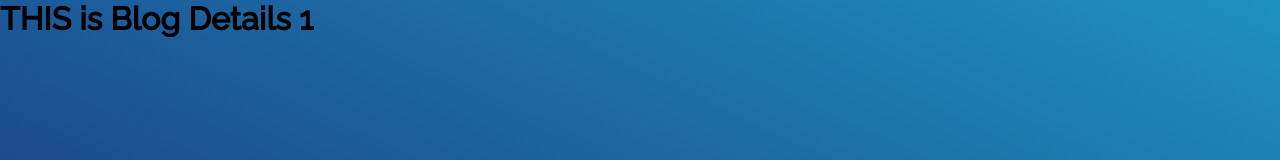
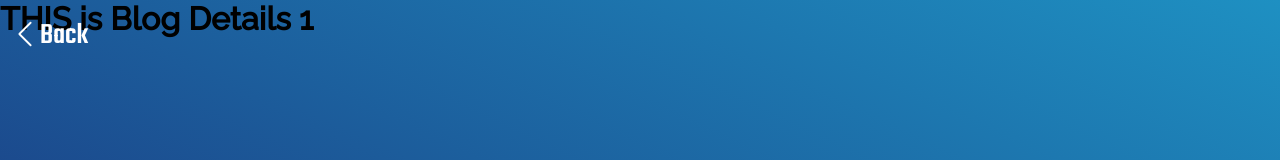
Before and after one commit to MirzaAyon/blog-website-react-router, a React (Create React App) app: page /blog/1 in a window 1280 px wide. Shown: the top 160 px of the page. Built offline with nearby package versions, Linux system fonts and the light colour scheme.

Commit message:
use Navigate applied on the back btn

```diff
--- a/src/Components/BlogDetails/BlogDetails.js
+++ b/src/Components/BlogDetails/BlogDetails.js
@@ -1,5 +1,5 @@
 import React from "react";
-import { useParams } from "react-router-dom";
+import { useParams, useNavigate } from "react-router-dom";
 
 import "./BlogDetails.css";
 import { BsChevronLeft } from "react-icons/bs";
@@ -15,23 +15,26 @@ const BlogDetails = () => {
 
   const { id } = useParams();
   // console.log(id); //id pabe inspact e
+  const navigate = useNavigate();
   return (
     <>
       <div className='header-gradient' />
       <h1>THIS is Blog Details {id}</h1>
-      {/* <div>
-        <button className='back-button'>
+      <div>
+        {/* <button className='back-button' onClick={() => navigate('/')} > */}
+        <button className='back-button' onClick={() => navigate(-1)} >
+          {/* evabe -1 dileo hbe abr '/' dileo hbe tahole ager page e niye jabe othoba home e niye jabe  */}
           <BsChevronLeft />
           <p>Back</p>
         </button>
-        <div className='blog-details'>
+        {/* <div className='blog-details'>
           <div className='blog-image'>
             <img src={blog?.imageURL} alt='' />
           </div>
           <h1>{blog?.title}</h1>
           <p>{blog?.blog}</p>
-        </div>
-      </div> */}
+        </div> */}
+      </div>
     </>
   );
 };
```
